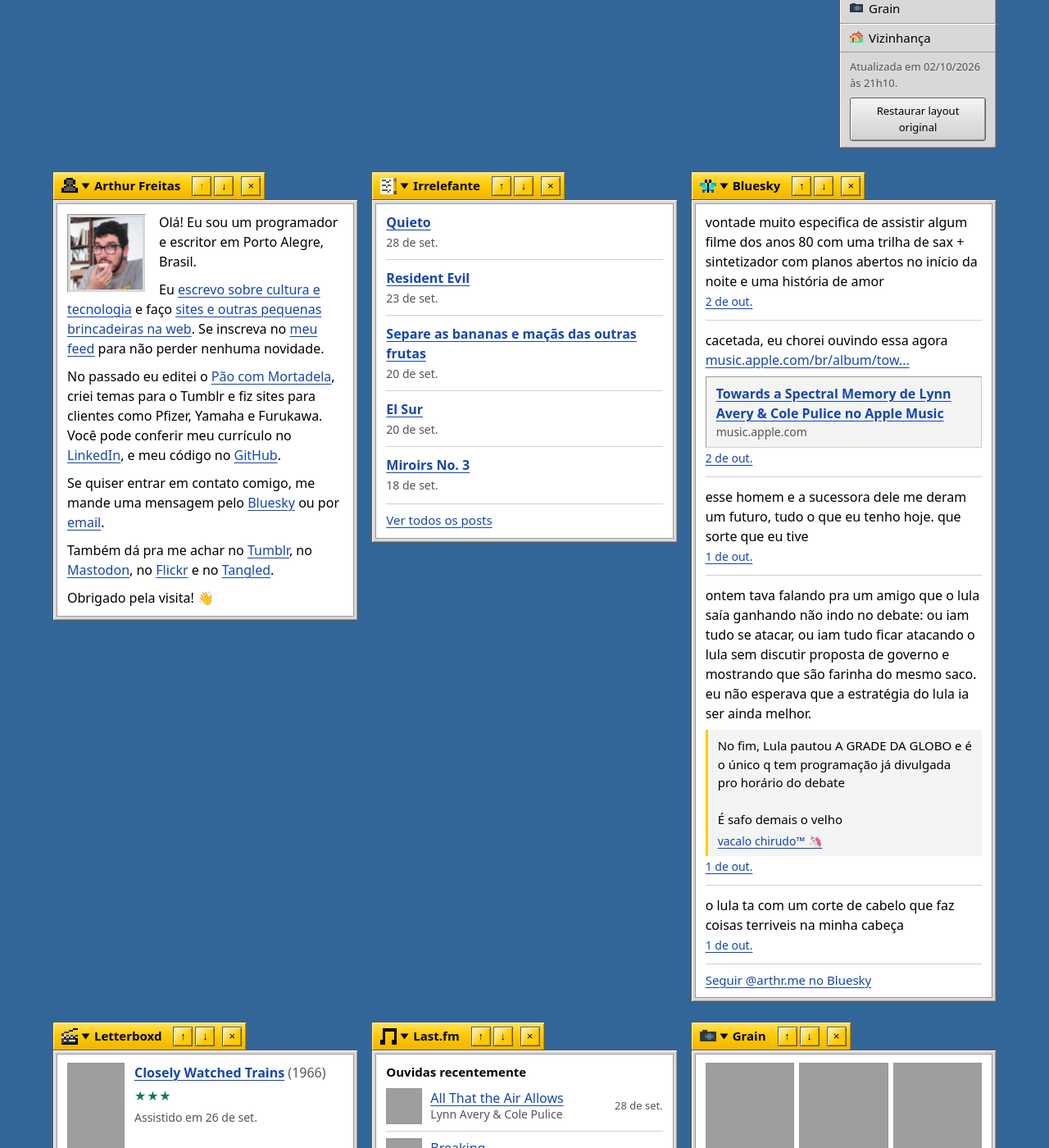
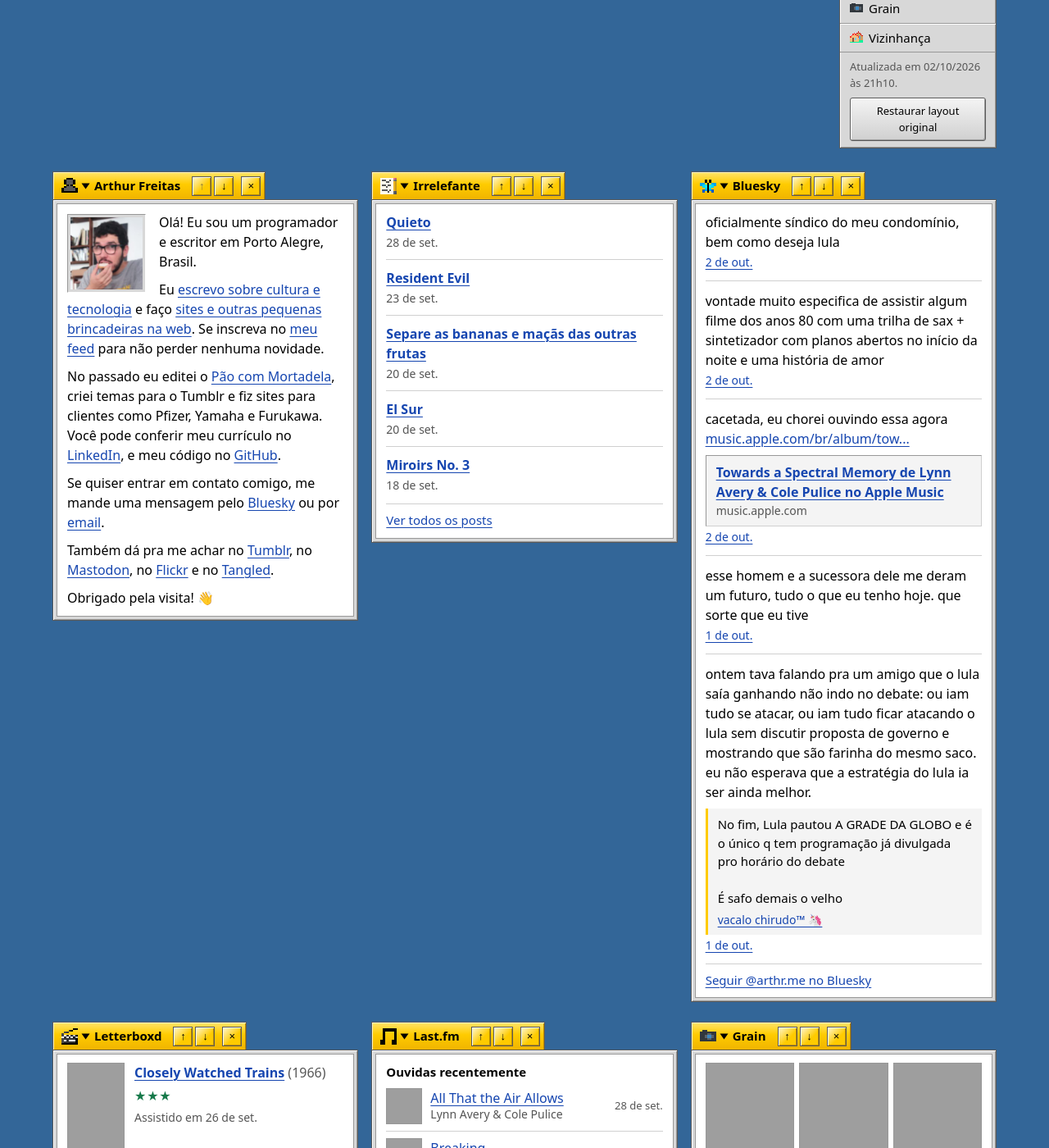
Before and after one commit to arthrfrts/arthrfrts, a Jekyll site: the page built from index.html, in a window 1280 px wide and 1400 px high, scrolled down 319 px, cut to the strip 0-1400 px from the top of the window. Shown: the whole strip at 82% size. Built offline with Jekyll 4.4.1, drawn with Linux system fonts in a browser that asks for light colours; some web fonts are replaced; grey boxes are pictures that could not be loaded.

Commit message:
feeds: 2026-10-03T00:10Z

```diff
--- a/_data/feeds/bluesky.json
+++ b/_data/feeds/bluesky.json
@@ -1,6 +1,15 @@
 {
-  "atualizadoEm": "2026-10-02T15:25:29.578Z",
+  "atualizadoEm": "2026-10-03T00:10:40.131Z",
   "items": [
+    {
+      "url": "https://bsky.app/profile/arthr.me/post/3mwvvbrzvrs2n",
+      "data": "2026-10-02T17:24:54.028Z",
+      "texto": [
+        {
+          "texto": "oficialmente síndico do meu condomínio, bem como deseja lula"
+        }
+      ]
+    },
     {
       "url": "https://bsky.app/profile/arthr.me/post/3mwvkzweh3c22",
       "data": "2026-10-02T14:21:32.710Z",
@@ -50,15 +59,6 @@
         "url": "https://bsky.app/profile/eumesma.bsky.social/post/3mwu3p6saec2m",
         "texto": "No fim, Lula pautou A GRADE DA GLOBO e é o único q tem programação já divulgada pro horário do debate\n\nÉ safo demais o velho"
       }
-    },
-    {
-      "url": "https://bsky.app/profile/arthr.me/post/3mwu2s3ih522p",
-      "data": "2026-10-01T23:58:10.045Z",
-      "texto": [
-        {
-          "texto": "o lula ta com um corte de cabelo que faz coisas terriveis na minha cabeça"
-        }
-      ]
     }
   ]
 }
```
